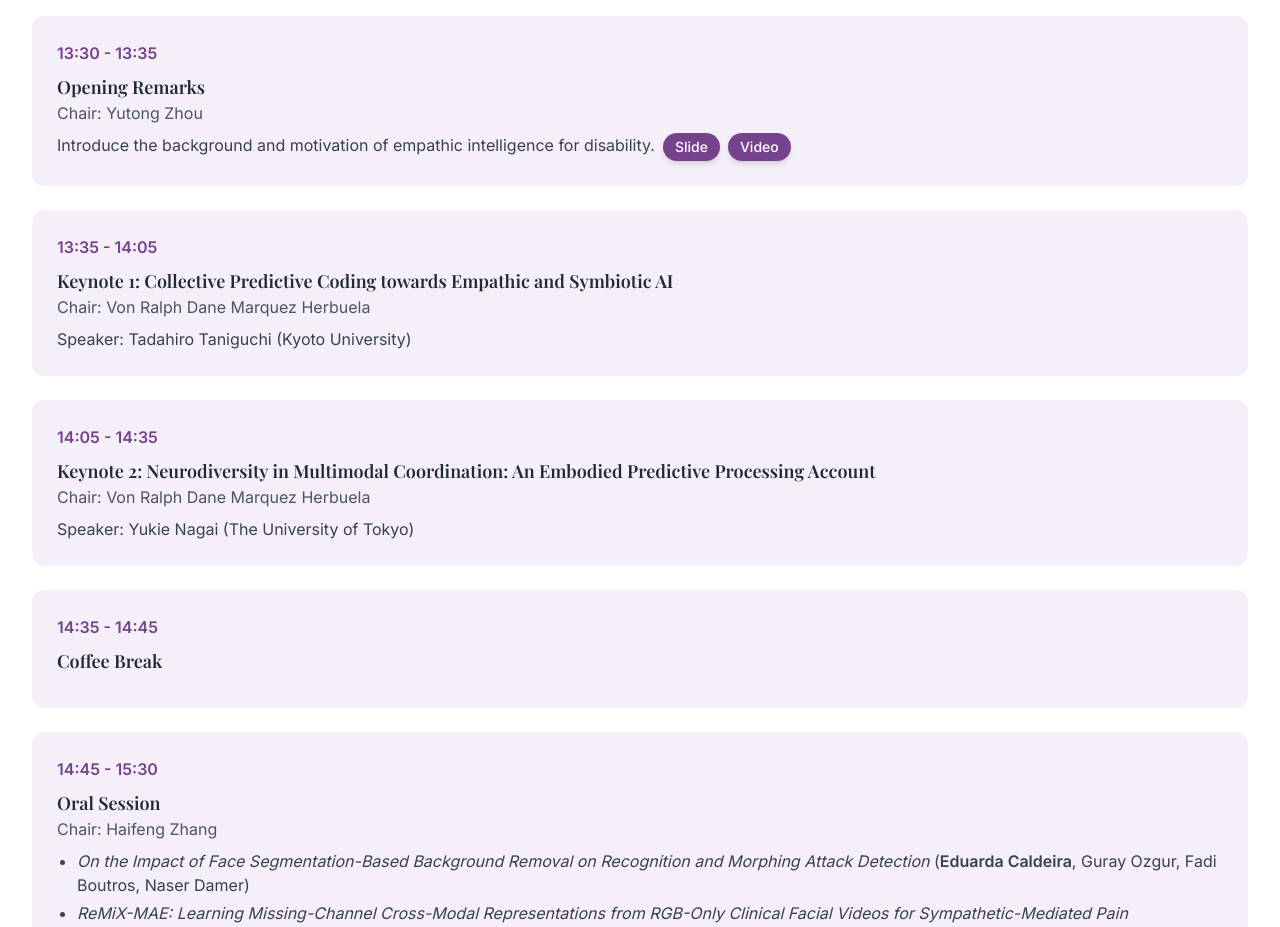
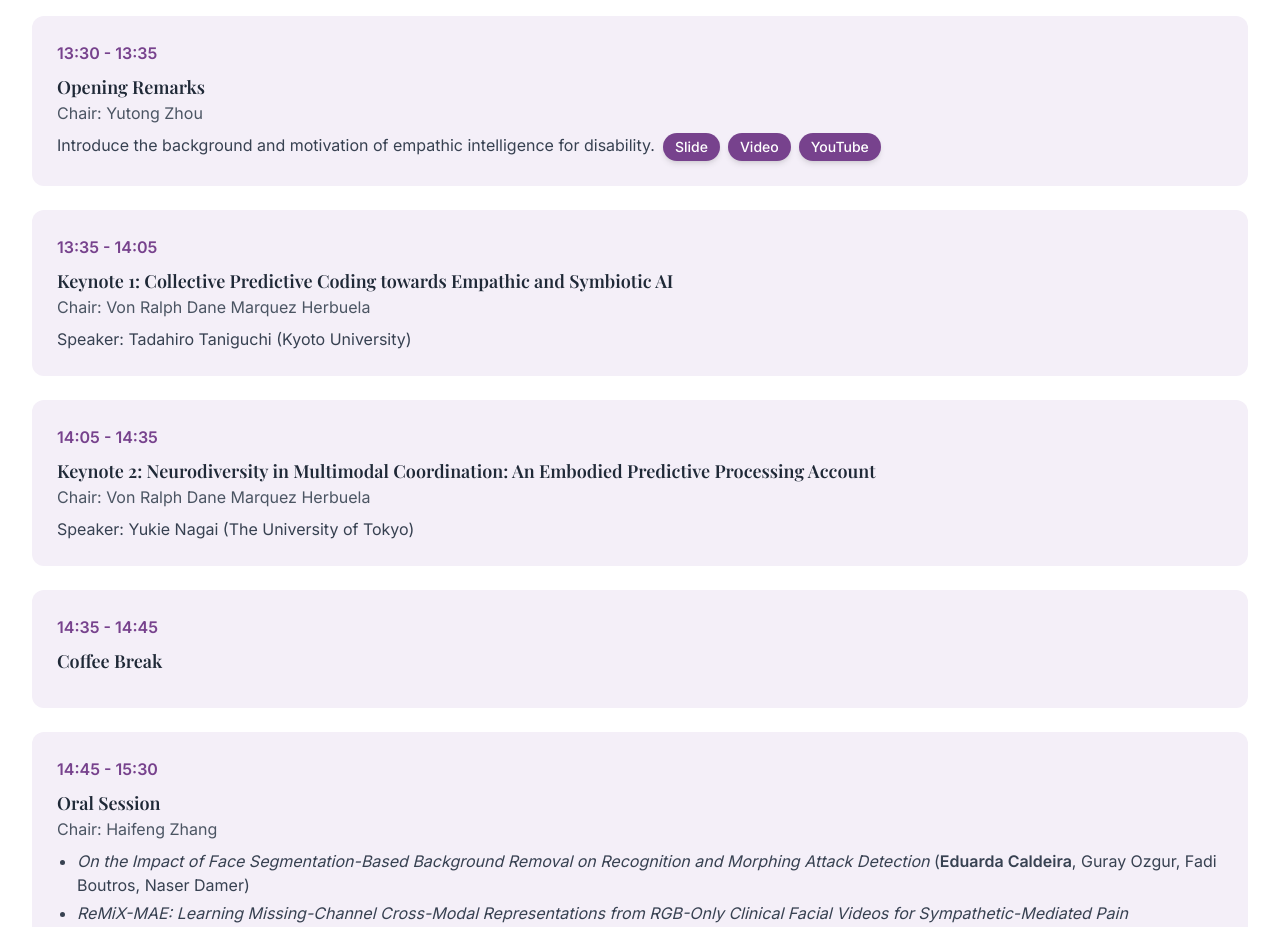
Before and after one commit to ElizaZhou96/EmpAI26, a React (Vite) app: page / in a window 1280 px wide. Shown: the part 3400-4327 px from the top of the page. Built offline with nearby package versions, Linux system fonts and the light colour scheme.

Commit message:
Update App.tsx

```diff
--- a/src/App.tsx
+++ b/src/App.tsx
@@ -342,6 +342,15 @@ function App() {
 				      className="inline-flex items-center px-3 py-1 ml-2 align-middle text-sm font-medium rounded-full bg-[#77428D] text-white shadow-md hover:bg-[#65307D] hover:shadow-lg transition-colors duration-200"
 				    >
 				      Video
+				    </a>
+
+					<a
+				      href="https://youtu.be/frWK7c2buYY"
+				      target="_blank"
+				      rel="noopener noreferrer"
+				      className="inline-flex items-center px-3 py-1 ml-2 align-middle text-sm font-medium rounded-full bg-[#77428D] text-white shadow-md hover:bg-[#65307D] hover:shadow-lg transition-colors duration-200"
+				    >
+				      YouTube
 				    </a>
 				  </>
 				}
```
